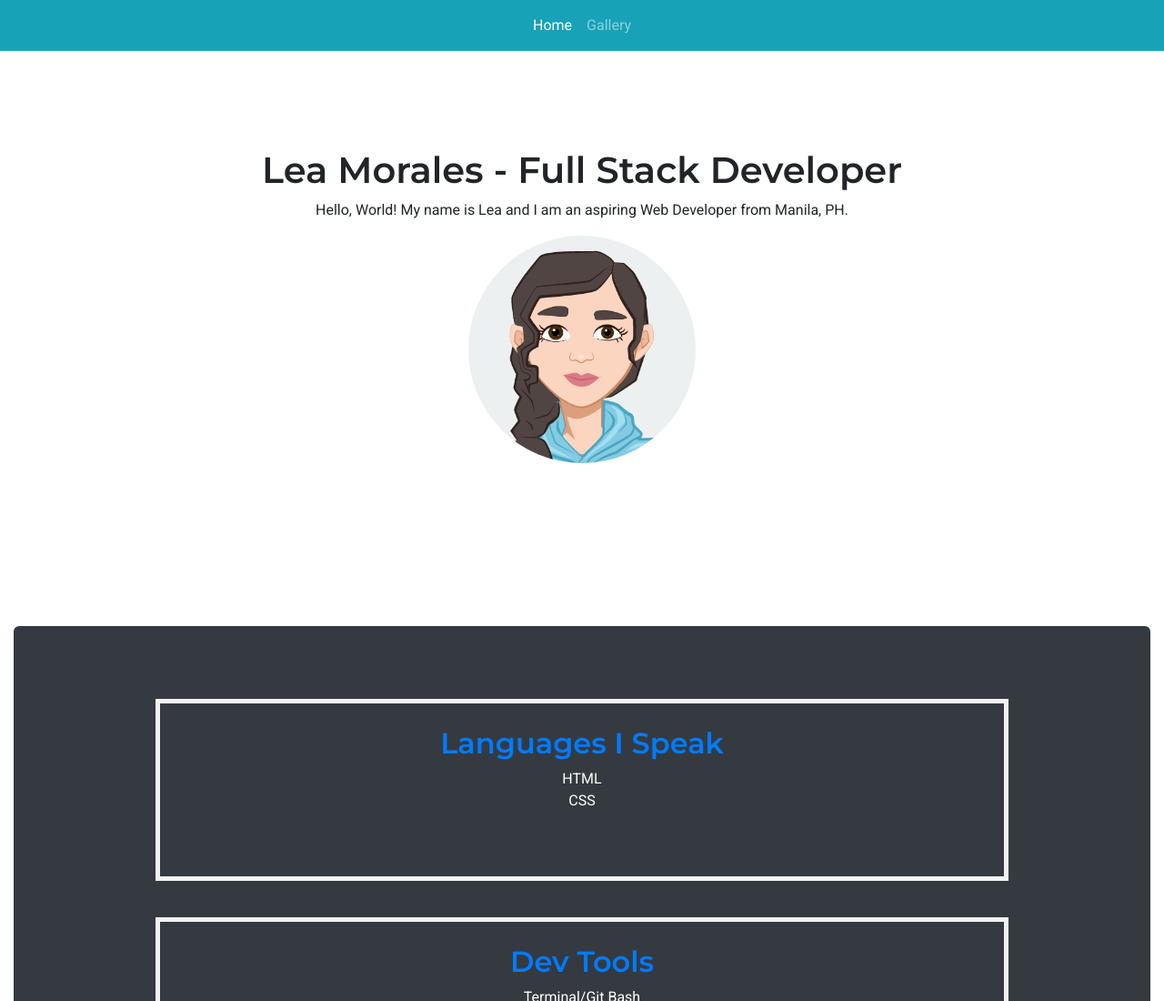
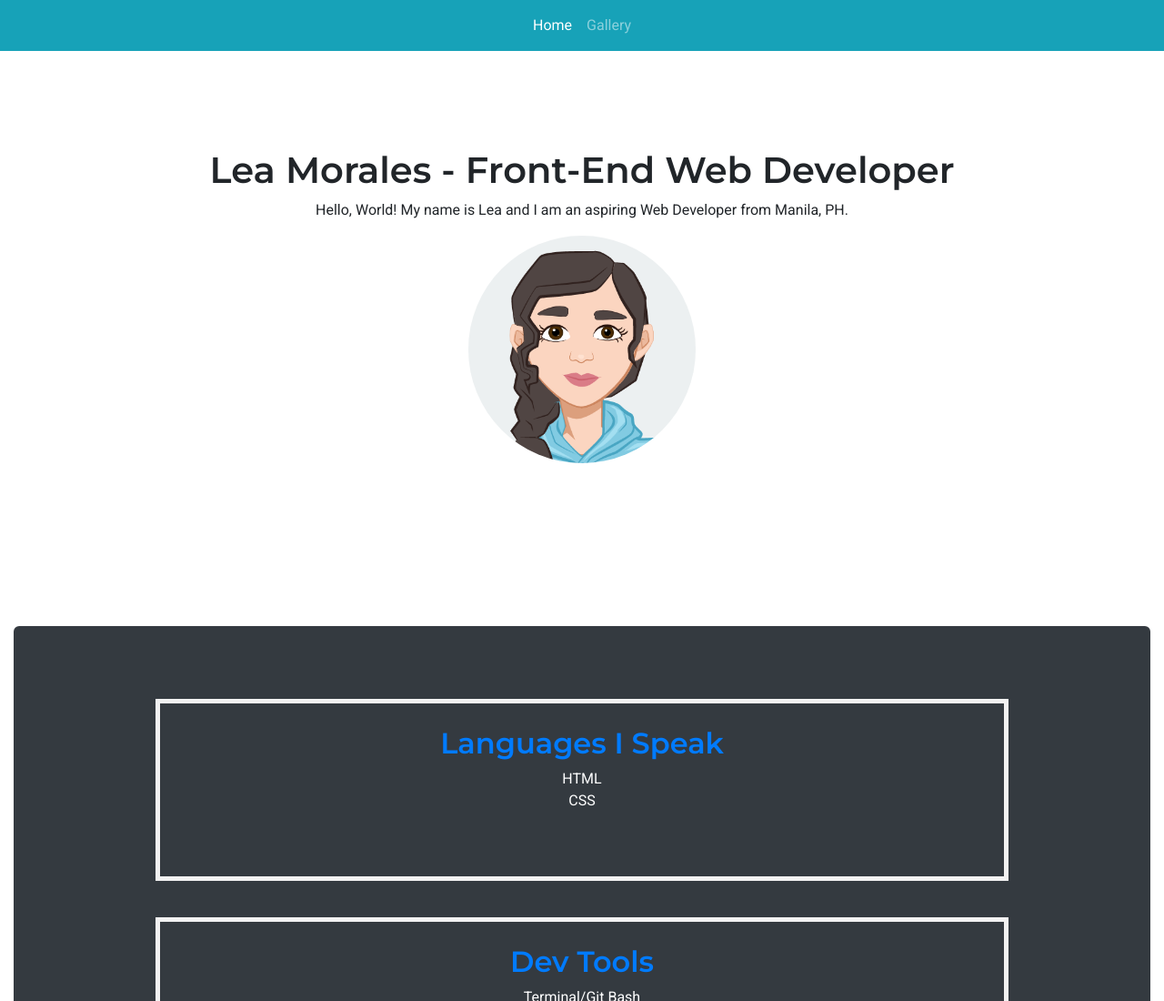
Before and after one commit to LeaMorales28/fcb-portfolio-morales, a plain HTML site: page index.html in a window 1280 px wide. Shown: the top 1100 px of the page at 91% size. Drawn offline with nearby package versions, Linux system fonts and the light colour scheme.

Commit message:
Update index.html

```diff
--- a/index.html
+++ b/index.html
@@ -53,7 +53,7 @@ fixed-top">
 	<div class="container-fluid">
 		<!-- landing section -->
 		<section class="jumbotron text-center mt-3" id= "landing">
-				<h1>Lea Morales - Full Stack Developer</h1>
+				<h1>Lea Morales - Front-End Web Developer</h1>
 				<!-- p: paragraph -->
 				<p>Hello, World! My name is Lea and I am an aspiring Web Developer from Manila, PH.   </p>
 		<!-- img: image; src: source -->
```
